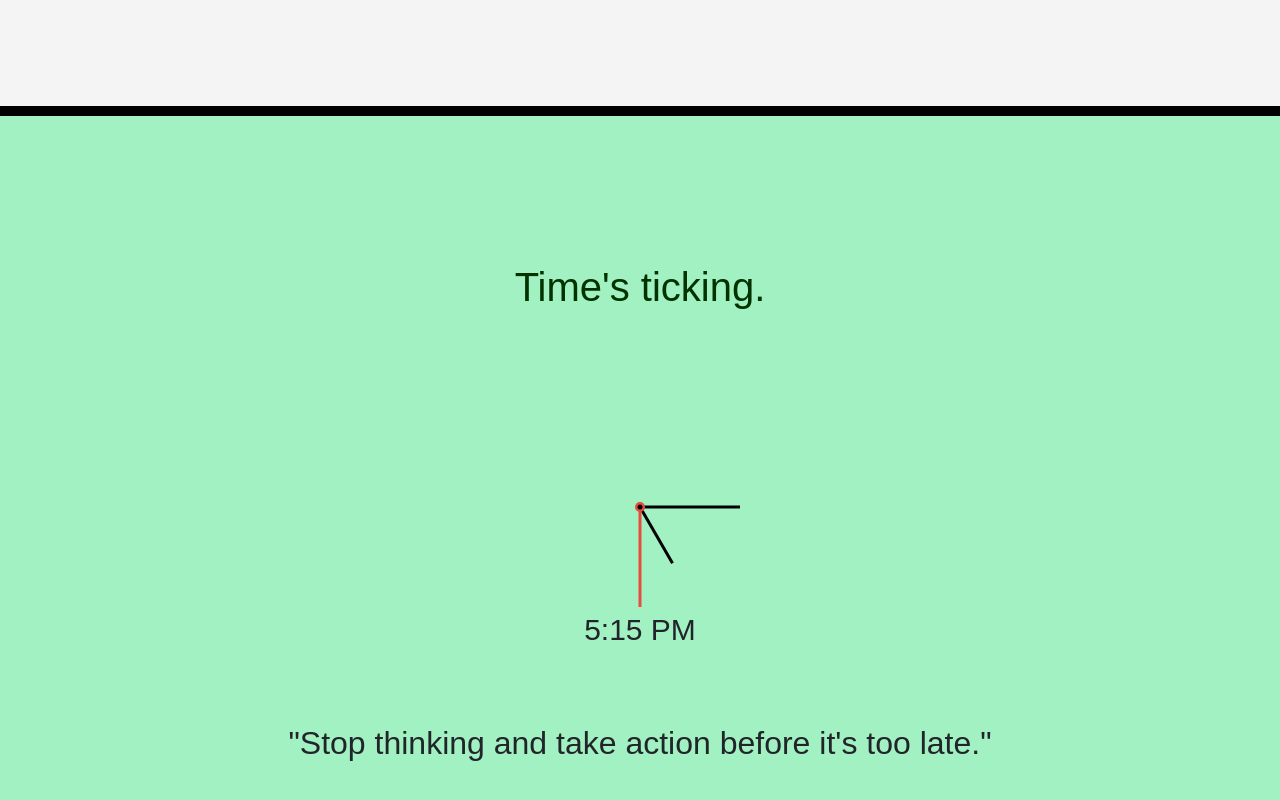
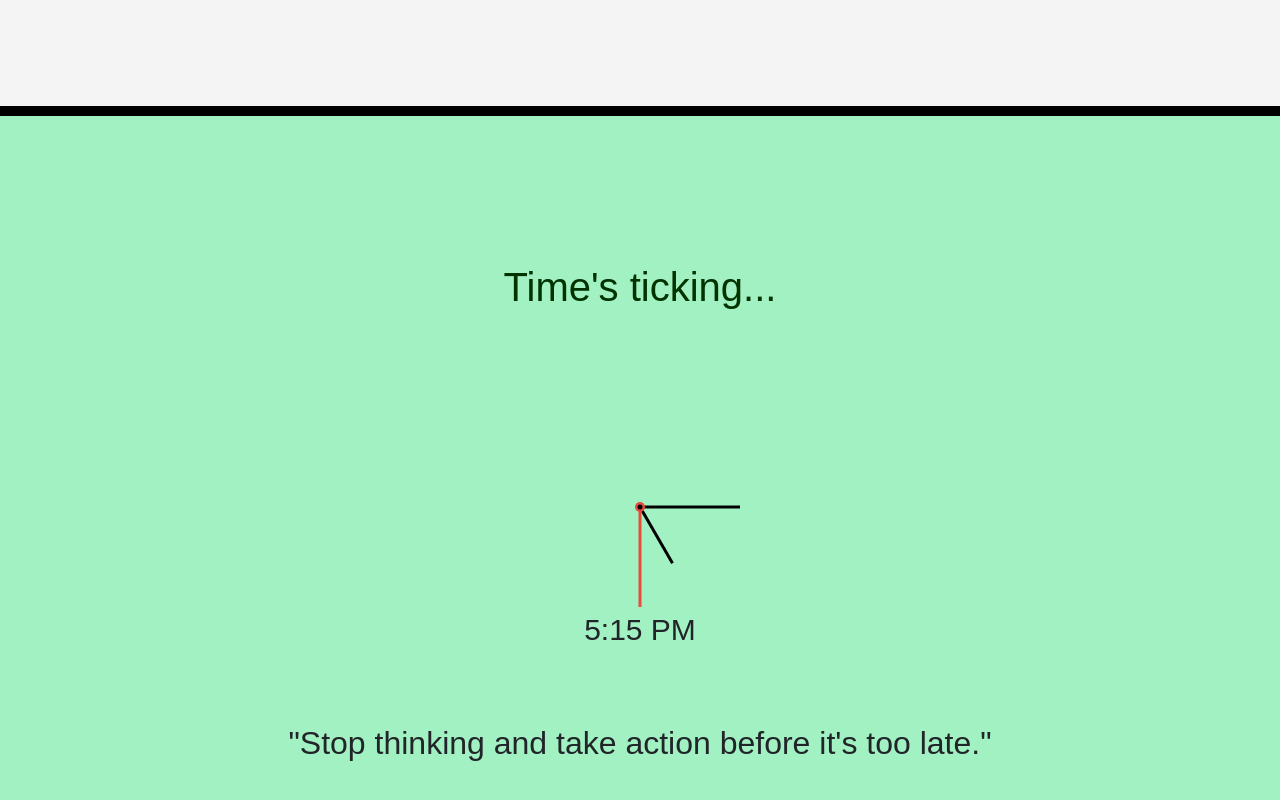
Before and after one commit to Sabrina-Xu/Sabrina-Xu.github.io, a plain HTML site: page index.html in a window 1280 px wide. Shown: the part 7179-7979 px from the top of the page. Drawn offline with nearby package versions, Linux system fonts and the light colour scheme.

Commit message:
Update index.html

```diff
--- a/index.html
+++ b/index.html
@@ -372,7 +372,7 @@ Until what time will climate change be irreversible?
 <!---------------------------------- Clock ----------------------------------------->
 
 <div class="Theme-Clock" id="Clock">
-  <h1>Time's ticking.</h1><br><br><br><br>
+  <h1>Time's ticking...</h1><br><br><br><br>
   <div class="clock-container">
     <div class="clock">
       <div class="needle hour"></div>
```
